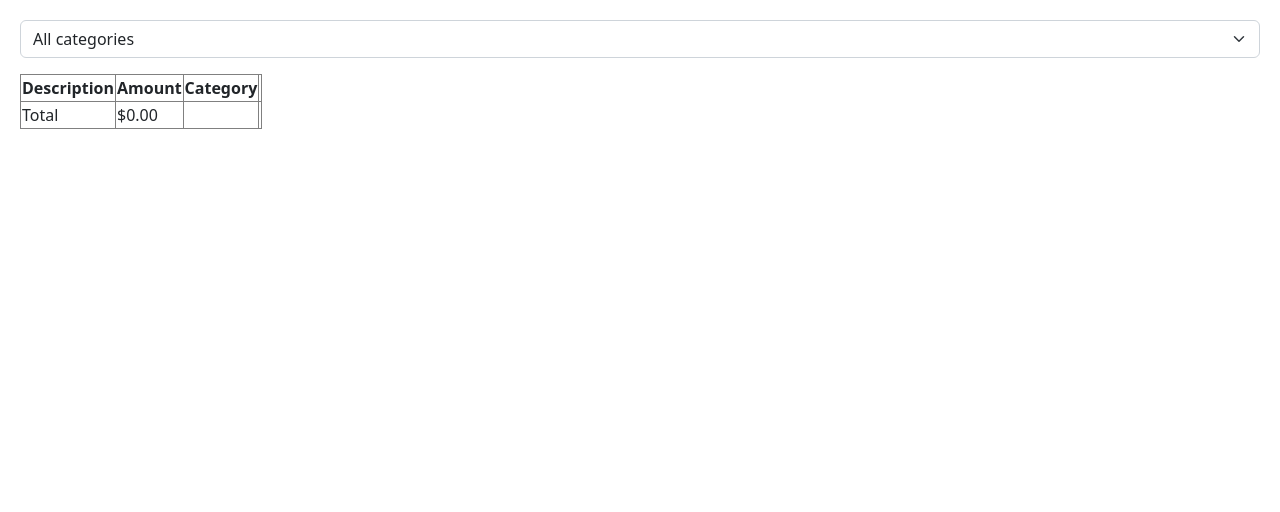
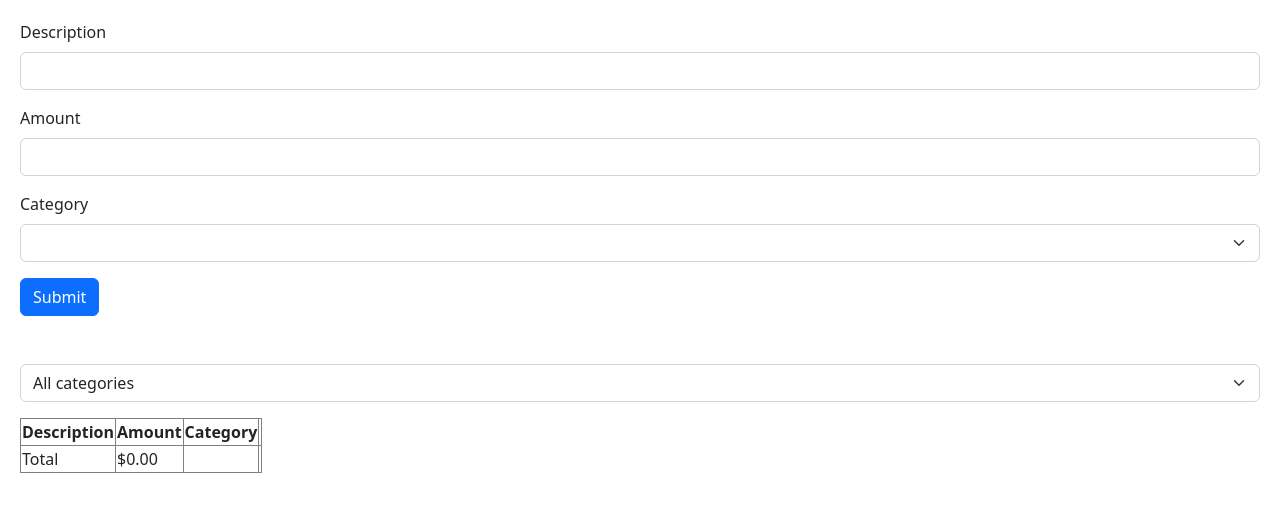
Before and after one commit to GeloneJT/react-app-dec, a React (Vite) app: page / in a window 1280 px wide. Shown: the top 512 px of the page. Built offline with nearby package versions, Linux system fonts and the light colour scheme.

Commit message:
form created for ExpenseTracker

```diff
--- a/src/App.tsx
+++ b/src/App.tsx
@@ -1,6 +1,9 @@
 import { useState } from 'react';
 import { ExpenseList } from './exepense-tracker/components/ExpenseList';
 import ExpenseFilter from './exepense-tracker/components/ExpenseFilter';
+import ExpenseForm from './exepense-tracker/components/ExpenseForm';
+
+export const categories = ['Groceries', 'Utilities', 'Entertainment'];
 
 function App() {
   const [selectedCategory, setSelectedCategory] = useState(' ');
@@ -20,6 +23,9 @@ function App() {
     : expenses;
   return (
     <div>
+      <div className="mb-5">
+        <ExpenseForm />
+      </div>
       <div className="mb-3">
         <ExpenseFilter
           onSelectCategory={(category) => setSelectedCategory(category)}
--- a/src/exepense-tracker/components/ExpenseFilter.tsx
+++ b/src/exepense-tracker/components/ExpenseFilter.tsx
@@ -1,4 +1,5 @@
 import React from 'react';
+import { categories } from '../../App';
 
 interface TrackerProps {
   onSelectCategory: (catergory: string) => void;
@@ -11,9 +12,7 @@ const ExpenseFilter = ({ onSelectCategory }: TrackerProps) => {
       onChange={(event) => onSelectCategory(event.target.value)}
     >
       <option value="">All categories</option>
-      <option value="Groceries">Groceries</option>
-      <option value="Utilities">Utlitlies</option>
-      <option value="Entertainment">Entertainment</option>
+      {categories.map(category => <option key={category} value={category}>{category}</option>)}
     </select>
   );
 };
--- /dev/null
+++ b/src/exepense-tracker/components/ExpenseForm.tsx
@@ -0,0 +1,37 @@
+import React from 'react';
+import { categories } from '../../App';
+
+const ExpenseForm = () => {
+  return (
+    <form action="">
+      <div className="mb-3">
+        <label htmlFor="description" className="form-label">
+          Description
+        </label>
+        <input id="description" type="text" className="form-control" />
+      </div>
+      <div className="mb-3">
+        <label htmlFor="amount" className="form-label">
+          Amount
+        </label>
+        <input id="amount" type="number" className="form-control" />
+      </div>
+      <div className="mb-3">
+        <label htmlFor="category" className="form-label">
+          Category
+        </label>
+        <select id="category" className="form-select">
+          <option value=""></option>
+          {categories.map((category) => (
+            <option key={category} value={category}>
+              {category}
+            </option>
+          ))}
+        </select>
+      </div>
+      <button className="btn btn-primary">Submit</button>
+    </form>
+  );
+};
+
+export default ExpenseForm;
```
